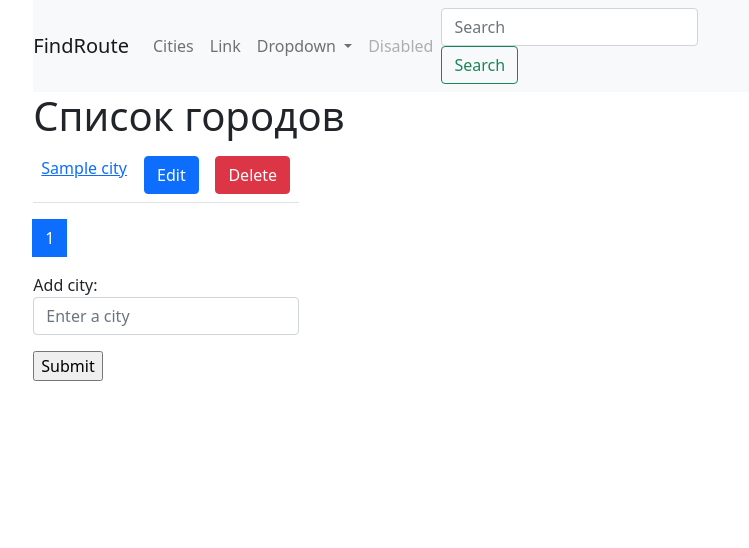
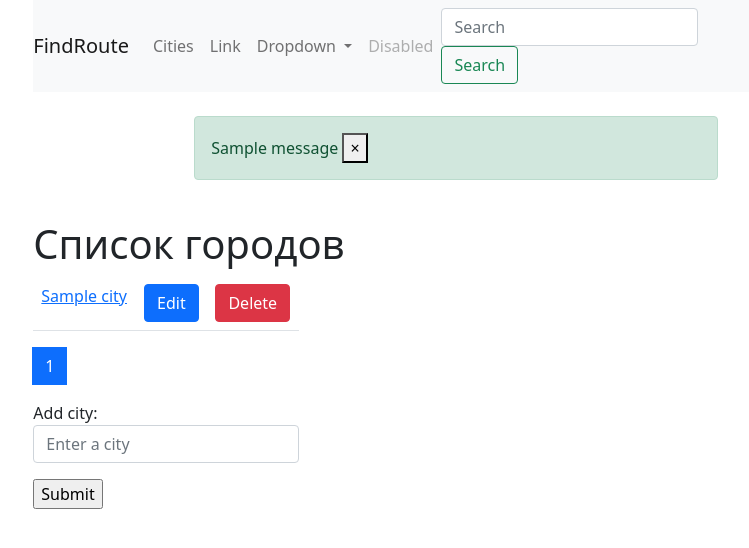
Before and after one commit to SqpuHkS/DjngCourse, a Django app: page /cities/ in a window 1280 px wide. Shown: the top 548 px of the page, without its empty margins (184-933 px from the left). Run offline with Django 3.2, Linux system fonts and the light colour scheme; tables that the repository leaves empty hold one stand-in row (values such as "Sample post"); one stand-in notice (Sample message) is shown.

Commit message:
added messages when edit the cities

```diff
--- a/cities/views.py
+++ b/cities/views.py
@@ -1,3 +1,4 @@
+from django.contrib.messages.views import SuccessMessageMixin
 from django.core.paginator import Paginator
 from django.shortcuts import render, get_object_or_404
 from django.urls import reverse_lazy
@@ -38,10 +39,12 @@
     form_class = CityForm
     template_name = 'cities/create.html'
 
-class CityUpdateView(UpdateView):
+class CityUpdateView(SuccessMessageMixin, UpdateView):
     model = City
     form_class = CityForm
     template_name = 'cities/update.html'
+    success_url = reverse_lazy('cities:home')
+    success_message = 'City updated'
 
 
 class CityDeleteView(DeleteView):
--- a/templates/base.html
+++ b/templates/base.html
@@ -21,12 +21,15 @@
 
             {% include 'components/navbar.html' %}
 
+            {% include 'components/messages.html' %}
+
             {% block content %}
             {% endblock %}
 
             <script src="https://cdn.jsdelivr.net/npm/bootstrap@5.0.0-beta2/dist/js/bootstrap.bundle.min.js"
                     integrity="sha384-b5kHyXgcpbZJO/tY9Ul7kGkf1S0CWuKcCD38l8YkeH8z8QjE0GmW1gYU5S9FOnJ0"
                     crossorigin="anonymous"></script>
+
         </div>
     </div>
 </body>
--- /dev/null
+++ b/templates/components/messages.html
@@ -0,0 +1,25 @@
+<div class="container">
+    <div class="row">
+        <div class="col-md-8 mx-auto my-4">
+            {% if messages %}
+                {% for message in messages %}
+                    {% if message.level == DEFAULT_MESSAGE_LEVELS.ERROR %}
+                        <div class="alert alert-warning alert-dismissible fade show" role="alert">
+                            {{ message }}
+                            <button type="button" class="close" data-dismiss="alert" aria-label="Close">
+                                <span aria-hidden="true">&times;</span>
+                            </button>
+                        </div>
+                    {% else %}
+                        <div class="alert alert-success alert-dismissible fade show" role="alert">
+                            {{ message }}
+                            <button type="button" class="close" data-dismiss="alert" aria-label="Close">
+                                <span aria-hidden="true">&times;</span>
+                            </button>
+                        </div>
+                    {% endif %}
+                {% endfor %}
+            {% endif %}
+        </div>
+    </div>
+</div>
```
